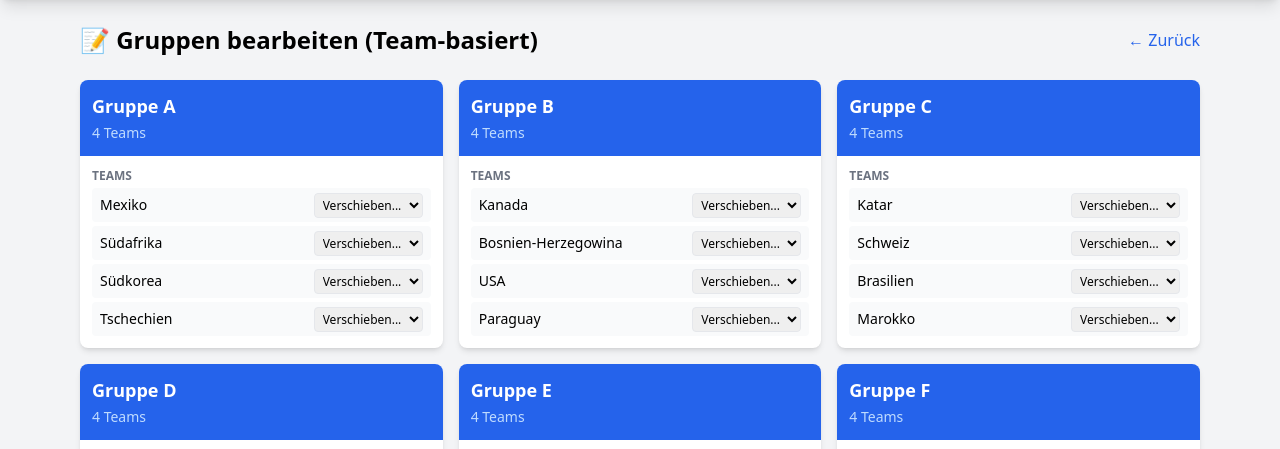
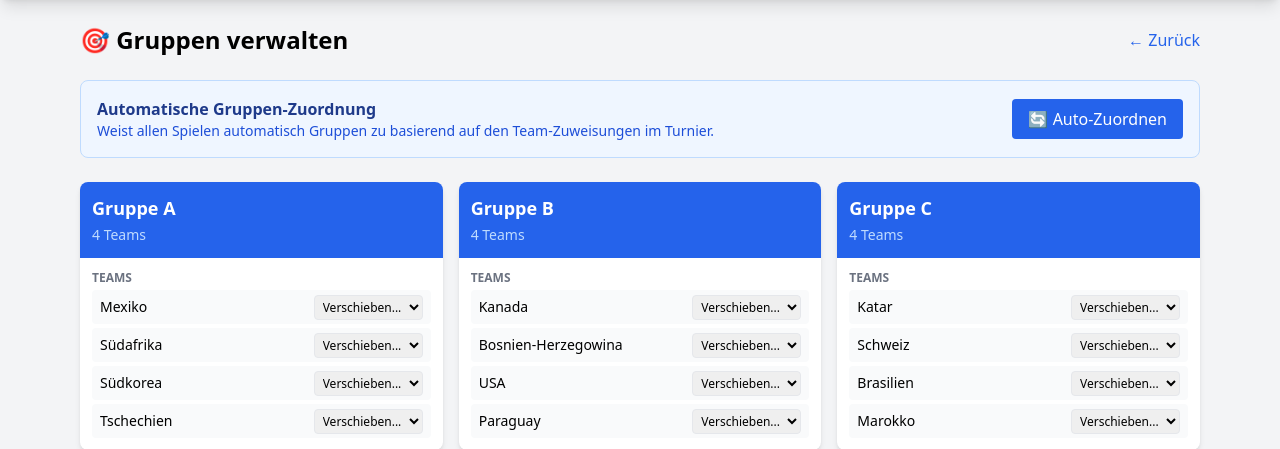
Before and after one commit to ccarpo/familybet, a Flask app: page /admin/edit-groups in a window 1280 px wide. Shown: the part 56-505 px from the top of the page. Run offline with Flask 3, Linux system fonts and the light colour scheme; the visitor is signed in with stand-in values (Sample User, id 1); data comes from the database, SQL or seed files in the repository; tables that the repository leaves empty hold one stand-in row (values such as "Sample post"); some libraries are stand-ins or nearby versions.

Commit message:
refactor groups

```diff
--- a/app/routes/admin.py
+++ b/app/routes/admin.py
@@ -168,7 +168,7 @@ def assign_groups():
     except Exception as e:
         flash(f'Fehler bei Gruppenzuordnung: {str(e)}', 'error')
 
-    return redirect(url_for('admin.check_data'))
+    return redirect(url_for('admin.edit_groups'))
 
 @admin_bp.route('/admin/check-data')
 def check_data():
@@ -374,8 +374,12 @@ def sync_matches():
 @admin_bp.route('/admin/recalculate', methods=['POST'])
 def recalculate_points():
     try:
-        ScoringService.recalculate_all_match_points()
-        flash('Punkte neu berechnet', 'success')
+        # Get active tournament for tournament-scoped recalculation
+        active_tournament = Tournament.get_active()
+        tournament_id = active_tournament.id if active_tournament else None
+
+        ScoringService.recalculate_all_match_points(tournament_id=tournament_id)
+        flash('Match-Punkte neu berechnet' + (f' für {active_tournament.name}' if active_tournament else ''), 'success')
     except Exception as e:
         flash(f'Berechnung fehlgeschlagen: {str(e)}', 'error')
 
--- a/app/templates/admin/edit_groups.html
+++ b/app/templates/admin/edit_groups.html
@@ -1,12 +1,27 @@
 {% extends "base.html" %}
 
-{% block title %}Gruppen bearbeiten - FamilyBet{% endblock %}
+{% block title %}Gruppen verwalten - FamilyBet{% endblock %}
 
 {% block content %}
 <div class="space-y-6">
     <div class="flex items-center justify-between">
-        <h1 class="text-2xl font-bold">📝 Gruppen bearbeiten (Team-basiert)</h1>
-        <a href="{{ url_for('admin.check_data') }}" class="text-blue-600 hover:underline">← Zurück</a>
+        <h1 class="text-2xl font-bold">🎯 Gruppen verwalten</h1>
+        <a href="{{ url_for('admin.index') }}" class="text-blue-600 hover:underline">← Zurück</a>
+    </div>
+
+    <!-- Auto-Assign Button -->
+    <div class="bg-blue-50 border border-blue-200 rounded-lg p-4">
+        <div class="flex items-center justify-between">
+            <div>
+                <h2 class="font-semibold text-blue-900">Automatische Gruppen-Zuordnung</h2>
+                <p class="text-sm text-blue-700">Weist allen Spielen automatisch Gruppen zu basierend auf den Team-Zuweisungen im Turnier.</p>
+            </div>
+            <form method="POST" action="{{ url_for('admin.assign_groups') }}">
+                <button type="submit" class="bg-blue-600 text-white px-4 py-2 rounded hover:bg-blue-700">
+                    🔄 Auto-Zuordnen
+                </button>
+            </form>
+        </div>
     </div>
 
     <!-- Unassigned Teams -->
@@ -21,9 +36,8 @@
                 <span class="text-sm bg-white border rounded px-2 py-1">{{ team }}</span>
                 <select name="new_group" class="border rounded text-sm px-1 py-0.5" onchange="this.form.submit()">
                     <option value="">Gruppe...</option>
-                    {% for g in ['Gruppe A', 'Gruppe B', 'Gruppe C', 'Gruppe D', 'Gruppe E', 'Gruppe F',
-                                 'Gruppe G', 'Gruppe H', 'Gruppe I', 'Gruppe J', 'Gruppe K', 'Gruppe L'] %}
-                    <option value="{{ g }}">{{ g }}</option>
+                    {% for group_name in groups.keys()|sort %}
+                    <option value="{{ group_name }}">{{ group_name }}</option>
                     {% endfor %}
                 </select>
             </form>
@@ -34,8 +48,7 @@
 
     <!-- Groups Grid -->
     <div class="grid grid-cols-1 md:grid-cols-2 lg:grid-cols-3 gap-4">
-        {% for group_name in ['Gruppe A', 'Gruppe B', 'Gruppe C', 'Gruppe D', 'Gruppe E', 'Gruppe F',
-                              'Gruppe G', 'Gruppe H', 'Gruppe I', 'Gruppe J', 'Gruppe K', 'Gruppe L'] %}
+        {% for group_name in groups.keys()|sort %}
         {% set teams_in_group = groups.get(group_name, []) %}
         {% set matches_in_group = group_matches.get(group_name, []) %}
 
```
Also changed, not shown: app/templates/admin/index.html (+1 -7 lines).
